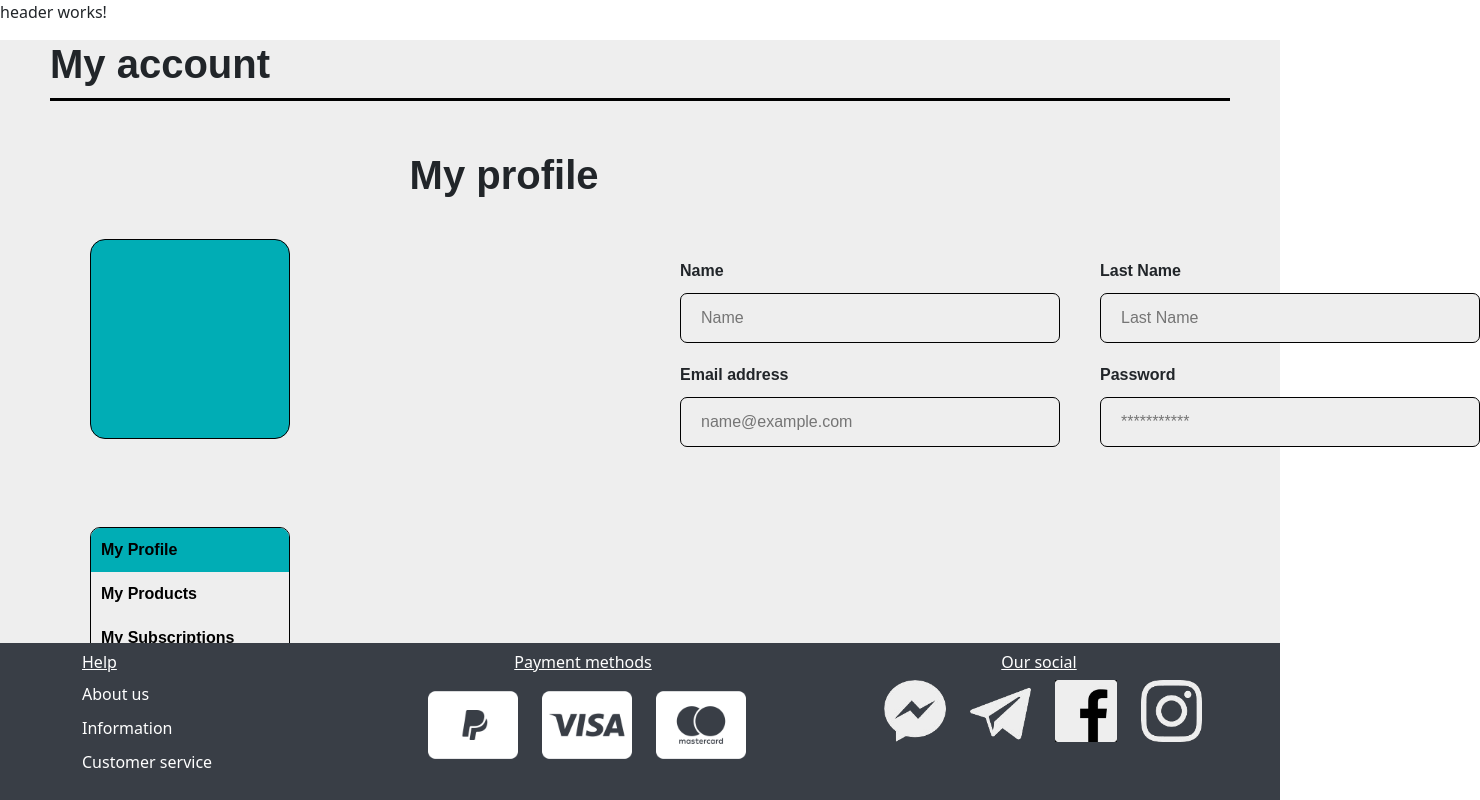
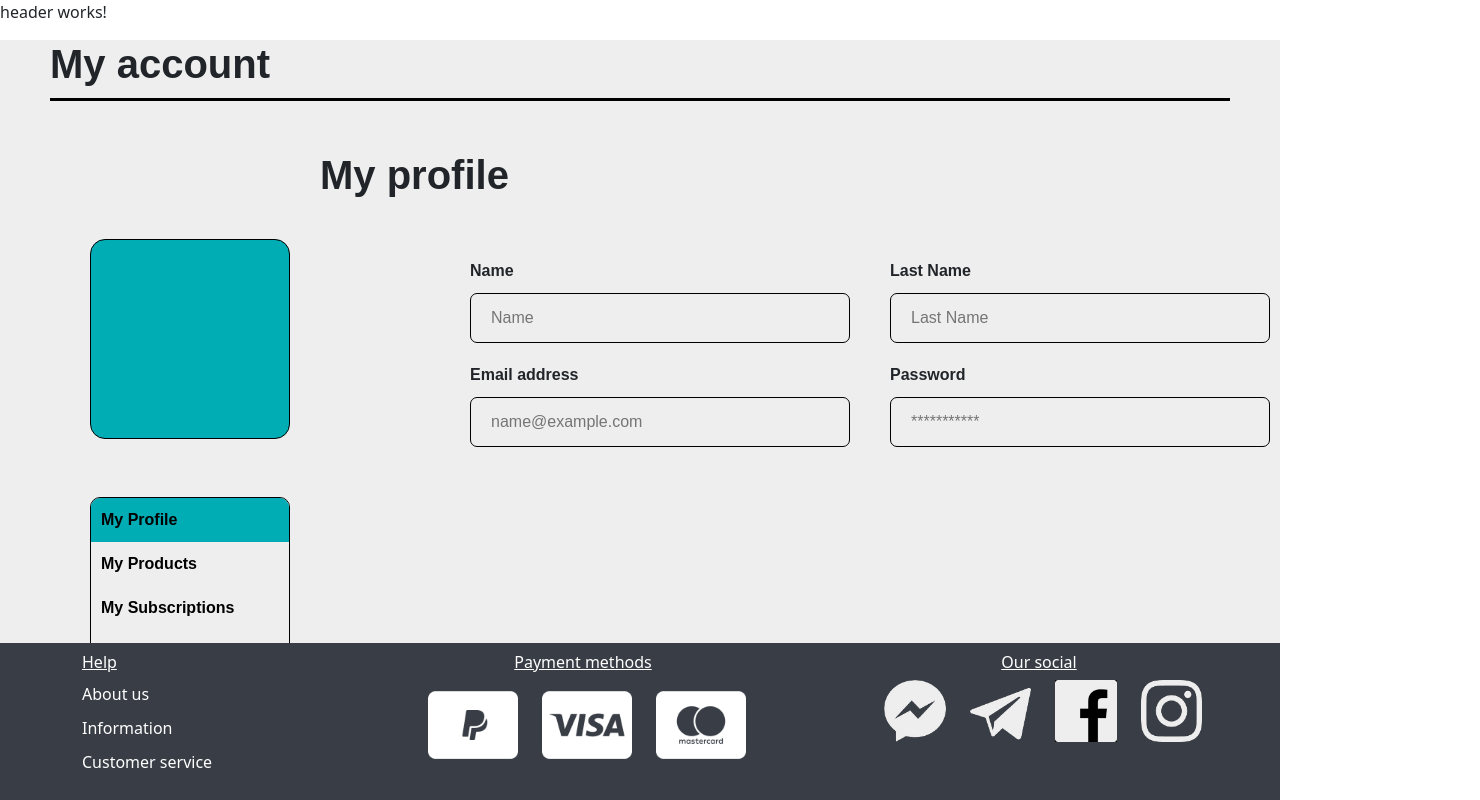
Before and after one commit to anaMJimenezPerez/Front-end_PIGS, an Angular app in the folder myApp/: page /profile in a window 1280 px wide. Shown: the top 800 px of the page, 1480 px wide, since content can reach past the window. Built offline with nearby package versions, Linux system fonts and the light colour scheme.

Commit message:
Profile changes distributions

```diff
--- a/myApp/src/app/pages/profile/profile.component.css
+++ b/myApp/src/app/pages/profile/profile.component.css
@@ -15,7 +15,7 @@ html, body {
   border-radius: 15px;
   overflow: hidden;
   background-color: #00ADB5;
-  margin-right: 350px;
+  margin-right: 140px;
 }
 
 .profile-picture-container img {
@@ -39,7 +39,7 @@ html, body {
 }
 
 .profile-form h2 {
-  margin-left:32%;
+  margin-left:25%;
   font-size: 40px;
   font-weight: bold;
   margin-top: 50px;
@@ -49,10 +49,11 @@ html, body {
 
 
 @media (min-width: 1200px) {
+
 .columns-container {
   display: flex;
   margin-left: 90px;
-  margin-bottom: 40px;
+  margin-bottom: 10px;
 }
 
 .column {
@@ -91,10 +92,10 @@ html, body {
   border-top-left-radius: 10px;
   border-bottom-right-radius: 10px;
   font-weight: bold;
-  margin-left: 720px;
+  margin-left: 510px;
   font-size: 14px;
   white-space: nowrap;
-  margin-top: 180px;
+  margin-top: 165px;
 }
 
 .delete-account:active {
--- a/myApp/src/app/pages/profile/profile.component.html
+++ b/myApp/src/app/pages/profile/profile.component.html
@@ -20,7 +20,6 @@
 
       <div class="columns-container">
         <!-- Icon -->
-
         <ng-container *ngTemplateOutlet="profilePictureTemplate"></ng-container>
         <!-- Formulary -->
         <div class="column">
```
Also changed, not shown: 2 other files (tests, documents, lock files or other folders).
